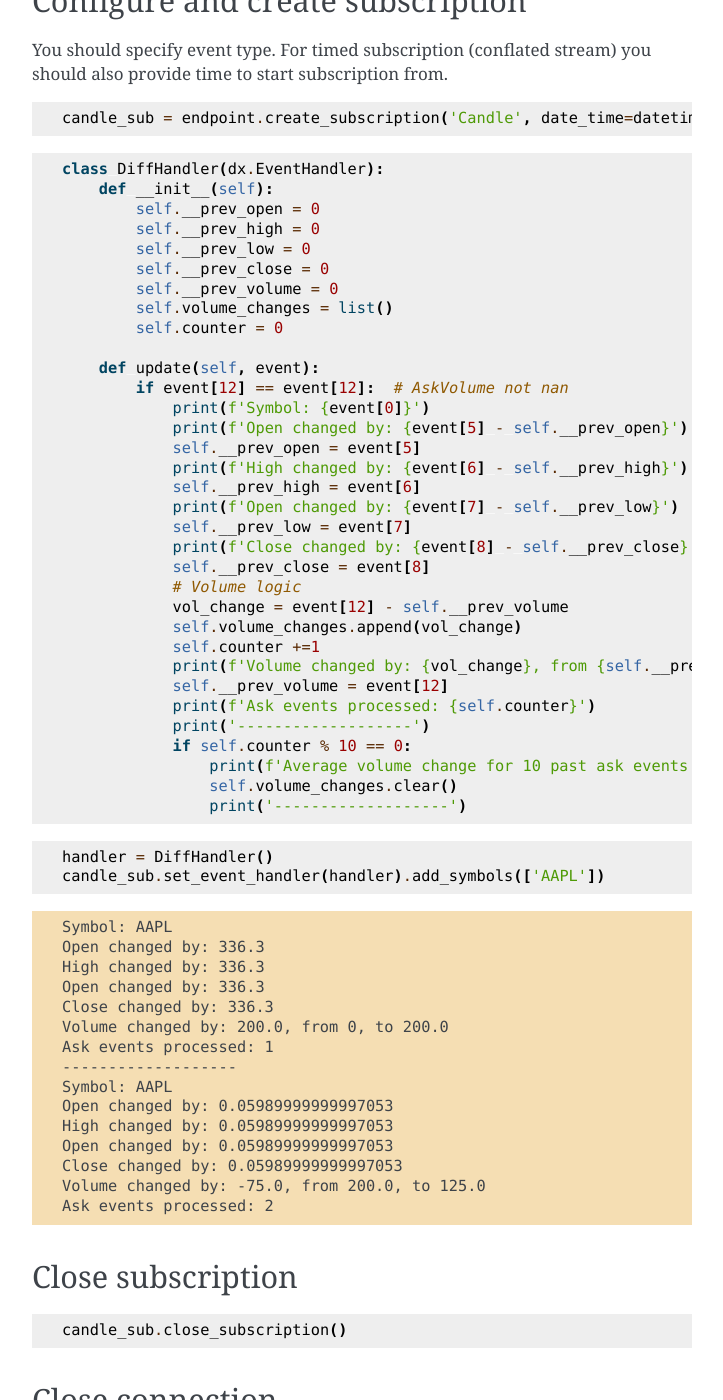
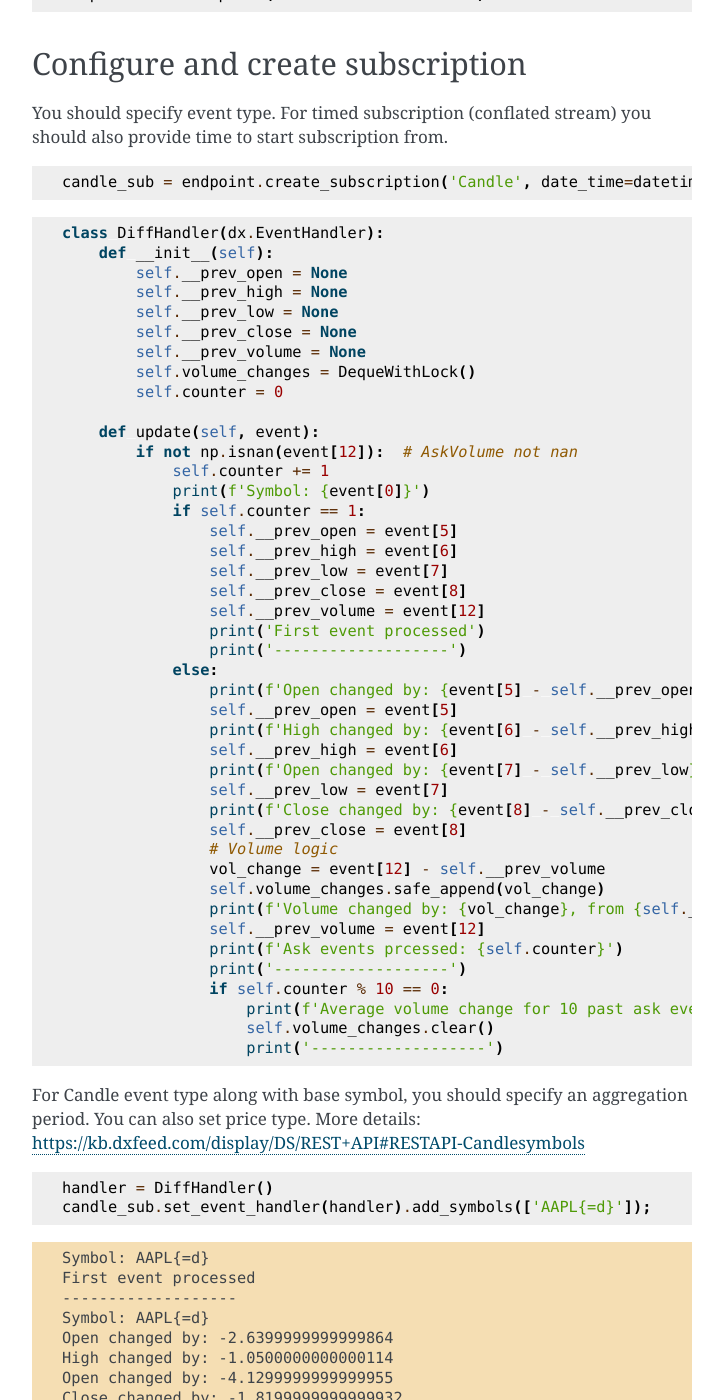
Before and after one commit to dxFeed/dxfeed-python-api, a Sphinx documentation site: the page built from docs/custom_handler.rst, in a window 1280 px wide and 1400 px high, scrolled down 883 px. Shown: the whole window, without its empty margins (388-1111 px from the left). Built offline with Sphinx 7.4.7, drawn with Linux system fonts in a browser that asks for light colours; some of the changed text lies outside the part shown.

Commit message:
[EN-1570] Custom handler example docs edited

```diff
--- a/docs/custom_handler.rst
+++ b/docs/custom_handler.rst
@@ -2,7 +2,6 @@
 
 Custom Event Handler
 ====================
-
 Here we will look into custom event handler implementation. Unlike the
 Basic Usage example, we will not pay much attention to anything behind
 the handler.
@@ -12,7 +11,8 @@ is attached to the Subscription. When an event comes, internal
 structures call the update method of your handler with event as a
 parameter. event is a list with data specific to each event type. For
 example, for the Trade event type: ‘Symbol’, ‘Price’, ‘ExchangeCode’,
-‘Size’, ‘Tick’, ‘Change’, ‘DayVolume’, ‘Time’, ‘IsETH’.
+‘Size’, ‘Tick’, ‘Change’, ‘DayVolume’, ‘Time’, ‘IsETH’. More info here:
+https://kb.dxfeed.com/display/DS/dxFeed+API+Market+Events
 
 After adding symbols or attaching a default listener (what is actually
 done implicitly in the first case) list of one-word descriptions of
@@ -29,8 +29,10 @@ Import package
 .. code:: python3
 
     import dxfeed as dx
+    from dxfeed.core.utils.data_class import DequeWithLock # custom deque with thread lock
     from datetime import datetime  # for timed subscription
     from dateutil.relativedelta import relativedelta
+    import numpy as np
 
 Configure and create connection with Endpoint class
 ~~~~~~~~~~~~~~~~~~~~~~~~~~~~~~~~~~~~~~~~~~~~~~~~~~~
@@ -49,75 +51,91 @@ you should also provide time to start subscription from.
 
 .. code:: python3
 
-    candle_sub = endpoint.create_subscription('Candle', date_time=datetime.now() - relativedelta(minutes=30))
+    candle_sub = endpoint.create_subscription('Candle', date_time=datetime.now() - relativedelta(days=3))
 
 .. code:: python3
 
     class DiffHandler(dx.EventHandler):
         def __init__(self):
-            self.__prev_open = 0
-            self.__prev_high = 0
-            self.__prev_low = 0
-            self.__prev_close = 0
-            self.__prev_volume = 0
-            self.volume_changes = list()
+            self.__prev_open = None
+            self.__prev_high = None
+            self.__prev_low = None
+            self.__prev_close = None
+            self.__prev_volume = None
+            self.volume_changes = DequeWithLock()
             self.counter = 0
 
         def update(self, event):
-            if event[12] == event[12]:  # AskVolume not nan
+            if not np.isnan(event[12]):  # AskVolume not nan
+                self.counter += 1
                 print(f'Symbol: {event[0]}')
-                print(f'Open changed by: {event[5] - self.__prev_open}')
-                self.__prev_open = event[5]
-                print(f'High changed by: {event[6] - self.__prev_high}')
-                self.__prev_high = event[6]
-                print(f'Open changed by: {event[7] - self.__prev_low}')
-                self.__prev_low = event[7]
-                print(f'Close changed by: {event[8] - self.__prev_close}')
-                self.__prev_close = event[8]
-                # Volume logic
-                vol_change = event[12] - self.__prev_volume
-                self.volume_changes.append(vol_change)
-                self.counter +=1
-                print(f'Volume changed by: {vol_change}, from {self.__prev_volume}, to {event[12]}')
-                self.__prev_volume = event[12]
-                print(f'Ask events processed: {self.counter}')
-                print('-------------------')
-                if self.counter % 10 == 0:
-                    print(f'Average volume change for 10 past ask events is: {sum(self.volume_changes) / len(self.volume_changes)}')
-                    self.volume_changes.clear()
+                if self.counter == 1:
+                    self.__prev_open = event[5]
+                    self.__prev_high = event[6]
+                    self.__prev_low = event[7]
+                    self.__prev_close = event[8]
+                    self.__prev_volume = event[12]
+                    print('First event processed')
                     print('-------------------')
+                else:
+                    print(f'Open changed by: {event[5] - self.__prev_open}')
+                    self.__prev_open = event[5]
+                    print(f'High changed by: {event[6] - self.__prev_high}')
+                    self.__prev_high = event[6]
+                    print(f'Open changed by: {event[7] - self.__prev_low}')
+                    self.__prev_low = event[7]
+                    print(f'Close changed by: {event[8] - self.__prev_close}')
+                    self.__prev_close = event[8]
+                    # Volume logic
+                    vol_change = event[12] - self.__prev_volume
+                    self.volume_changes.safe_append(vol_change)
+                    print(f'Volume changed by: {vol_change}, from {self.__prev_volume}, to {event[12]}')
+                    self.__prev_volume = event[12]
+                    print(f'Ask events prcessed: {self.counter}')
+                    print('-------------------')
+                    if self.counter % 10 == 0:
+                        print(f'Average volume change for 10 past ask events is: {sum(self.volume_changes) / len(self.volume_changes)}')
+                        self.volume_changes.clear()
+                        print('-------------------')
+
+For Candle event type along with base symbol, you should specify an
+aggregation period. You can also set price type. More details:
+https://kb.dxfeed.com/display/DS/REST+API#RESTAPI-Candlesymbols
 
 .. code:: python3
 
     handler = DiffHandler()
-    candle_sub.set_event_handler(handler).add_symbols(['AAPL'])
+    candle_sub.set_event_handler(handler).add_symbols(['AAPL{=d}']);
 
 
-.. code-block:: text
+.. code:: text
 
-    Symbol: AAPL
-    Open changed by: 336.3
-    High changed by: 336.3
-    Open changed by: 336.3
-    Close changed by: 336.3
-    Volume changed by: 200.0, from 0, to 200.0
-    Ask events processed: 1
+    Symbol: AAPL{=d}
+    First event processed
     -------------------
-    Symbol: AAPL
-    Open changed by: 0.05989999999997053
-    High changed by: 0.05989999999997053
-    Open changed by: 0.05989999999997053
-    Close changed by: 0.05989999999997053
-    Volume changed by: -75.0, from 200.0, to 125.0
-    Ask events processed: 2
+    Symbol: AAPL{=d}
+    Open changed by: -2.6399999999999864
+    High changed by: -1.0500000000000114
+    Open changed by: -4.1299999999999955
+    Close changed by: -1.8199999999999932
+    Volume changed by: 10387567.0, from 7339.0, to 10394906.0
+    Ask events prcessed: 2
     -------------------
-    Symbol: AAPL
-    Open changed by: -0.009899999999959164
-    High changed by: -0.009899999999959164
-    Open changed by: -0.009899999999959164
-    Close changed by: -0.009899999999959164
-    Volume changed by: -25.0, from 125.0, to 100.0
-    Ask events processed: 3
+    Symbol: AAPL{=d}
+    Open changed by: 3.7399999999999523
+    High changed by: 1.9499999999999886
+    Open changed by: 1.8699999999999477
+    Close changed by: -0.1400000000000432
+    Volume changed by: 1746584.0, from 10394906.0, to 12141490.0
+    Ask events prcessed: 3
+    -------------------
+    Symbol: AAPL{=d}
+    Open changed by: 0.0
+    High changed by: 0.0
+    Open changed by: 0.0
+    Close changed by: 0.0
+    Volume changed by: 0.0, from 12141490.0, to 12141490.0
+    Ask events prcessed: 4
     -------------------
 
 
@@ -137,6 +155,6 @@ Close connection
     print(f'Connection status: {endpoint.connection_status}')
 
 
-.. code-block:: text
+.. code:: text
 
     Connection status: Not connected
```
Also changed, not shown: 1 other file.
